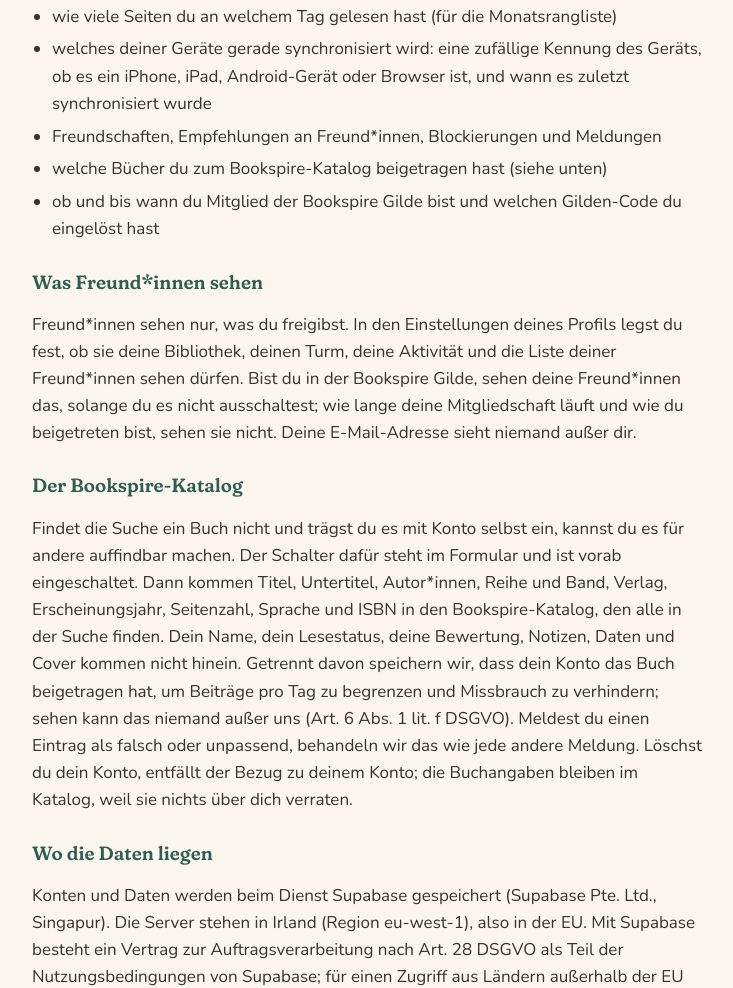
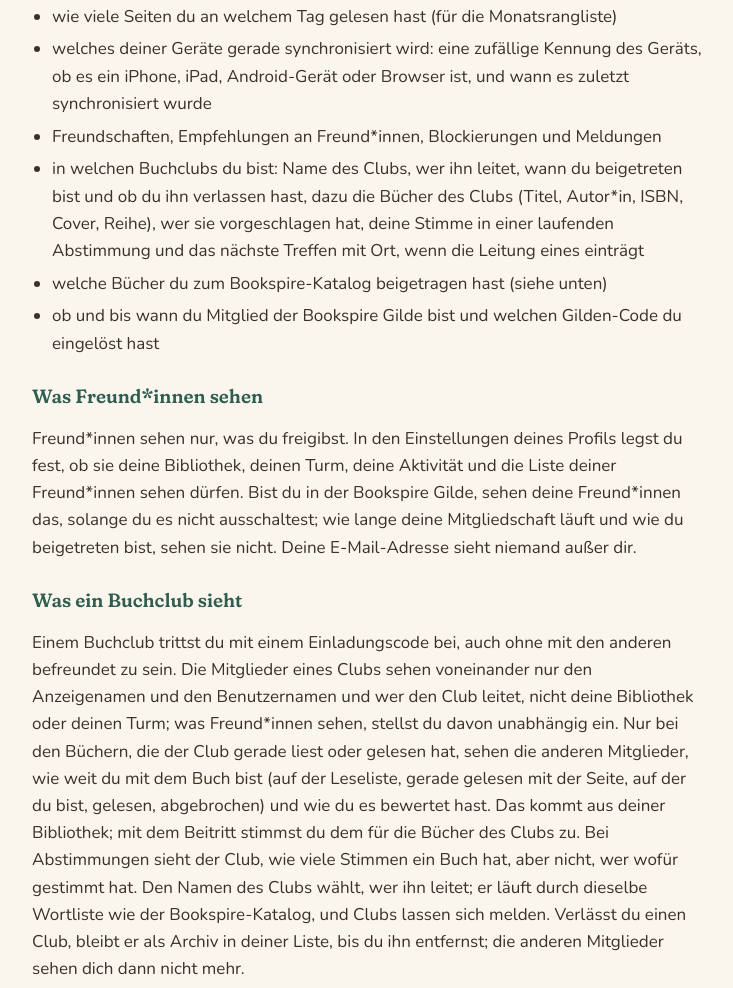
Before and after one commit to greedyOdin/bookspire-website, a plain HTML site: page datenschutz.html in a window 1280 px wide. Shown: the part 3773-4761 px from the top of the page, without its empty margins (272-1005 px from the left). Drawn offline with Linux system fonts and the light colour scheme.

Commit message:
Datenschutz: Buchclubs

```diff
--- a/datenschutz.html
+++ b/datenschutz.html
@@ -185,6 +185,12 @@
           iPhone, iPad, Android-Gerät oder Browser ist, und wann es zuletzt synchronisiert wurde
         </li>
         <li>Freundschaften, Empfehlungen an Freund*innen, Blockierungen und Meldungen</li>
+        <li>
+          in welchen Buchclubs du bist: Name des Clubs, wer ihn leitet, wann du beigetreten bist und
+          ob du ihn verlassen hast, dazu die Bücher des Clubs (Titel, Autor*in, ISBN, Cover, Reihe),
+          wer sie vorgeschlagen hat, deine Stimme in einer laufenden Abstimmung und das nächste
+          Treffen mit Ort, wenn die Leitung eines einträgt
+        </li>
         <li>welche Bücher du zum Bookspire-Katalog beigetragen hast (siehe unten)</li>
         <li>
           ob und bis wann du Mitglied der Bookspire Gilde bist und welchen Gilden-Code du
@@ -199,6 +205,22 @@
         der Bookspire Gilde, sehen deine Freund*innen das, solange du es nicht ausschaltest; wie lange deine
         Mitgliedschaft läuft und wie du beigetreten bist, sehen sie nicht. Deine E-Mail-Adresse
         sieht niemand außer dir.
+      </p>
+
+      <h3>Was ein Buchclub sieht</h3>
+      <p>
+        Einem Buchclub trittst du mit einem Einladungscode bei, auch ohne mit den anderen befreundet
+        zu sein. Die Mitglieder eines Clubs sehen voneinander nur den Anzeigenamen und den
+        Benutzernamen und wer den Club leitet, nicht deine Bibliothek oder deinen Turm; was
+        Freund*innen sehen, stellst du davon unabhängig ein. Nur bei den Büchern, die der Club
+        gerade liest oder gelesen hat, sehen die anderen Mitglieder, wie weit du mit dem Buch bist
+        (auf der Leseliste, gerade gelesen mit der Seite, auf der du bist, gelesen, abgebrochen) und wie du es bewertet hast. Das
+        kommt aus deiner Bibliothek; mit dem Beitritt stimmst du dem für die Bücher des Clubs zu.
+        Bei Abstimmungen sieht der Club, wie viele Stimmen ein Buch hat, aber nicht, wer wofür
+        gestimmt hat. Den Namen des Clubs wählt, wer ihn
+        leitet; er läuft durch dieselbe Wortliste wie der Bookspire-Katalog, und Clubs lassen sich
+        melden. Verlässt du einen Club, bleibt er als Archiv in deiner Liste, bis du ihn entfernst;
+        die anderen Mitglieder sehen dich dann nicht mehr.
       </p>
 
       <h3>Der Bookspire-Katalog</h3>
@@ -234,7 +256,7 @@
       <p>
         Du kannst dein Konto jederzeit in der App unter Profil löschen. Dabei werden dein Profil,
         deine Bibliothek, dein Lesezimmer, deine Lesetage, Freundschaften, Empfehlungen, deine
-        Mitgliedschaft in der Gilde und der Bezug zu deinen Beiträgen im Bookspire-Katalog sofort
+        Buchclubs, deine Mitgliedschaft in der Gilde und der Bezug zu deinen Beiträgen im Bookspire-Katalog sofort
         vom Server entfernt. Die Daten auf deinem Gerät bleiben, bis du sie dort löschst. Ohne
         die App geht es per E-Mail, siehe <a href="konto-loeschen.html">Konto löschen</a>.
       </p>
```
Also changed, not shown: en/privacy.html (+21 -1 lines).
